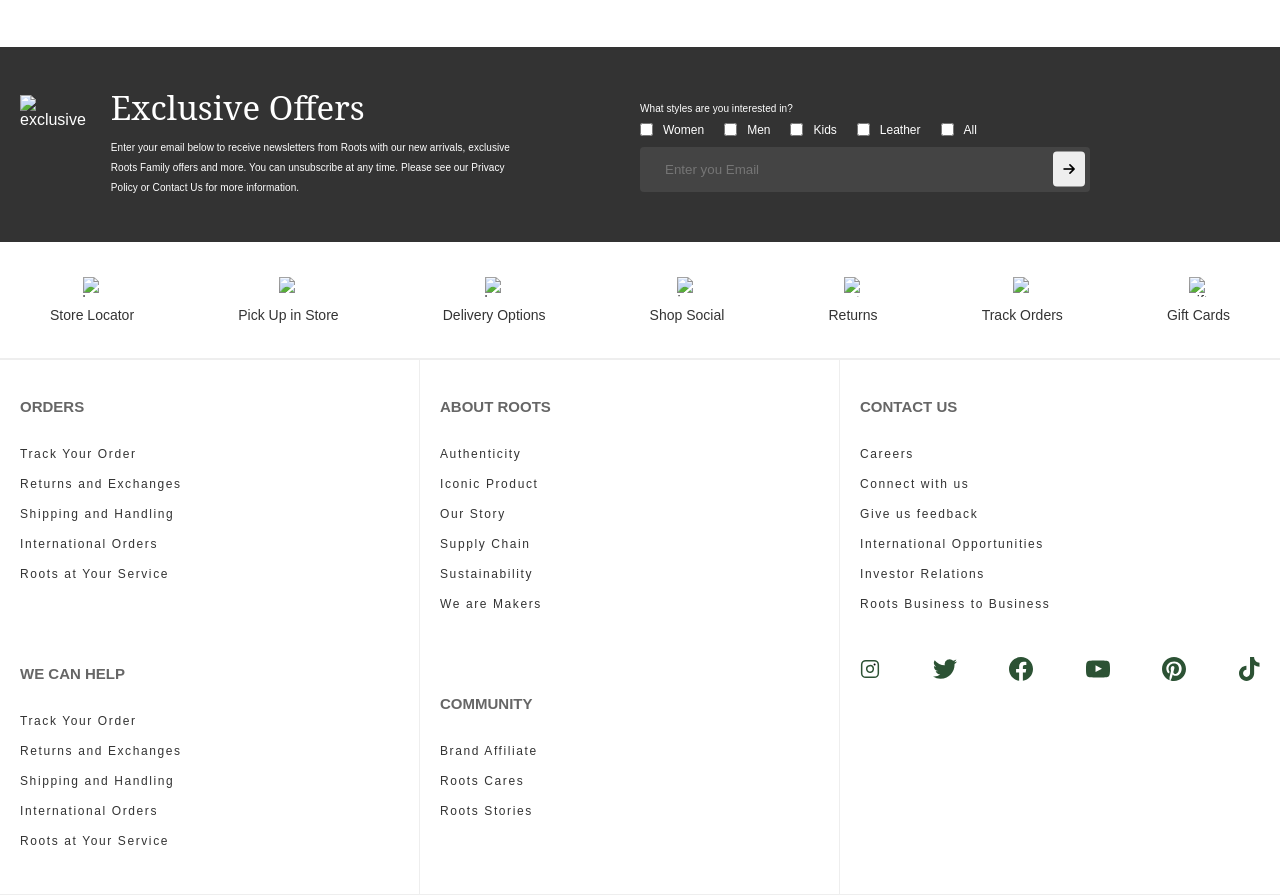
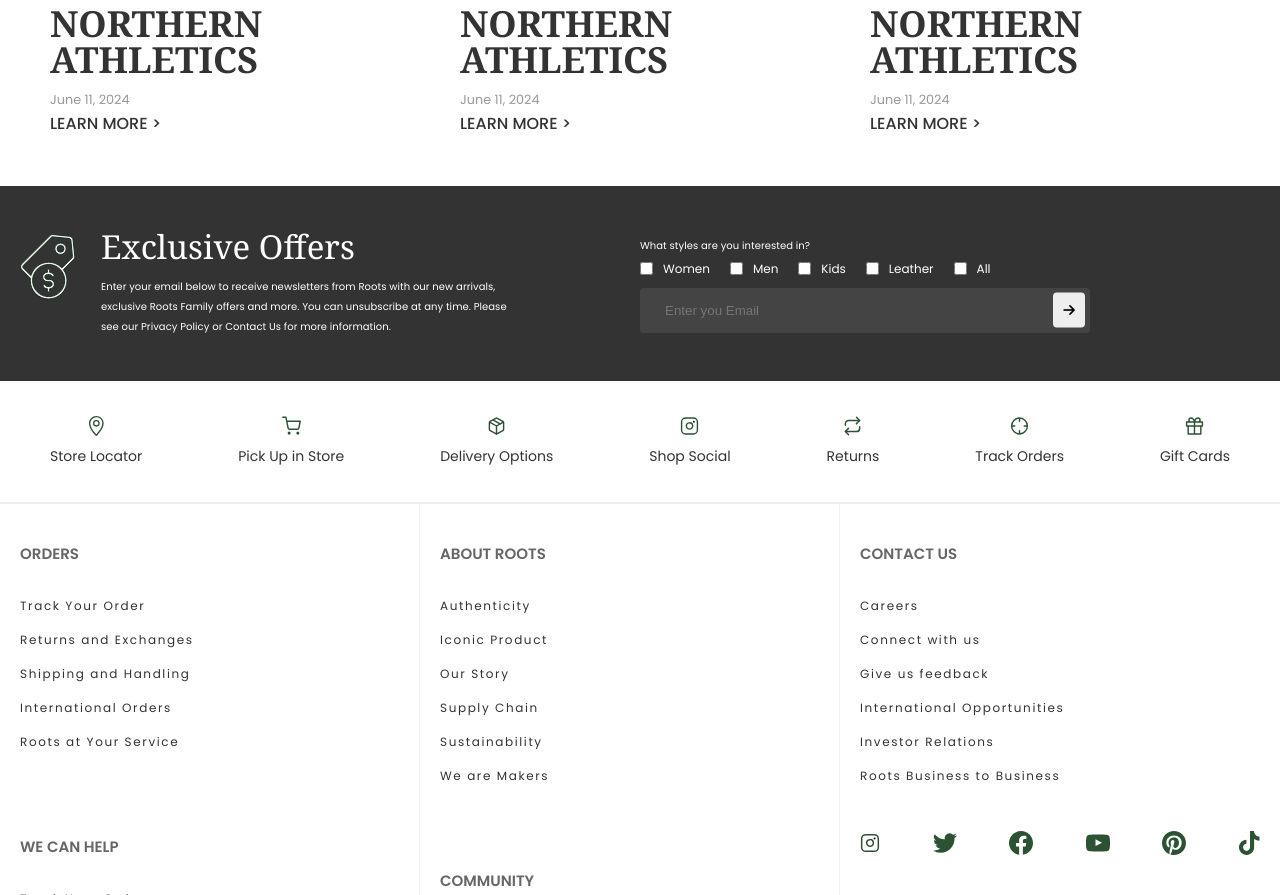
Before and after one commit to ljsunny/responsive-static-web, a website: page pages/story.html in a window 1280 px wide. Shown: the part 4687-5582 px from the top of the page. Drawn offline with nearby package versions, Linux system fonts and the light colour scheme.

Commit message:
[fix] fix image root

```diff
--- a/global.css
+++ b/global.css
@@ -1,3 +1,5 @@
+@import url('https://fonts.googleapis.com/css2?family=Poppins:ital,wght@0,100;0,200;0,300;0,400;0,500;0,600;0,700;0,800;0,900;1,100;1,200;1,300;1,400;1,500;1,600;1,700;1,800;1,900&display=swap');
+@import url('https://fonts.googleapis.com/css2?family=Noto+Serif:ital,wght@0,100..900;1,100..900&display=swap');
 
 /* Global */
 :root {
--- a/pages/story.html
+++ b/pages/story.html
@@ -54,7 +54,8 @@
     <main>
         <section class="story-banner wrapper-small">
             <img class="story-banner-logo" src="../img/stories/roots_stories_logo_eng.svg" alt="logo">
-            <h2 class="font-selif">We've curated an archive that spans five remarkable decades, drawing from our community, customers,
+            <h2 class="font-selif">We've curated an archive that spans five remarkable decades, drawing from our
+                community, customers,
                 collaborators, and, of course, the wonders of nature.</h2>
             <div class="page-nav">
                 <div class="page-items active"><a>ALL</a></div>
@@ -197,11 +198,13 @@
         <div class="news-letter">
             <div class="news-container wrapper-small">
                 <div class="news-wrapper row flex-align-top flex-justify-sm-center">
-              <img src="./img/icon-exclusive.svg" alt="exclusive">
+                    <img src="../img/icon-exclusive.svg" alt="exclusive">
                     <div class="news-txt">
                         <h2 class="font-selif">Exclusive Offers</h2>
-                <p>Enter your email below to receive newsletters from Roots with our new arrivals, exclusive Roots
-                  Family offers and more. You can unsubscribe at any time. Please see our <a href="#">Privacy Policy</a> or
+                        <p>Enter your email below to receive newsletters from Roots with our new arrivals, exclusive
+                            Roots
+                            Family offers and more. You can unsubscribe at any time. Please see our <a href="#">Privacy
+                                Policy</a> or
                             <a href="#">Contact Us</a> for more information.
                         </p>
                     </div>
@@ -233,31 +236,31 @@
                 </div>
                 <div class="accordion-wrap row">
                     <div class="box">
-                <a><img src="./img/icon-location-green.svg" alt="location">
+                        <a><img src="../img/icon-location-green.svg" alt="location">
                             Store Locator</a>
                     </div>
                     <div class="box">
-                <a><img src="./img/icon-cart.svg" alt="cart">
+                        <a><img src="../img/icon-cart.svg" alt="cart">
                             Pick Up in Store</a>
                     </div>
                     <div class="box">
-                <a><img src="./img/icon-box.svg" alt="box">
+                        <a><img src="../img/icon-box.svg" alt="box">
                             Delivery Options</a>
                     </div>
                     <div class="box">
-                <a><img src="./img/icon-instagram.svg" alt="instagram">
+                        <a><img src="../img/icon-instagram.svg" alt="instagram">
                             Shop Social</a>
                     </div>
                     <div class="box">
-                <a><img src="./img/icon-return.svg" alt="return">
+                        <a><img src="../img/icon-return.svg" alt="return">
                             Returns</a>
                     </div>
                     <div class="box">
-                <a><img src="./img/icon-zoom.svg" alt="zoom">
+                        <a><img src="../img/icon-zoom.svg" alt="zoom">
                             Track Orders</a>
                     </div>
                     <div class="box">
-                <a><img src="./img/icon-gift.svg" alt="gift">
+                        <a><img src="../img/icon-gift.svg" alt="gift">
                             Gift Cards</a>
                     </div>
                 </div>
```
Also changed, not shown: pages/faq.html (+8 -8 lines). Lines whose indentation alone changed are shown as unchanged.
